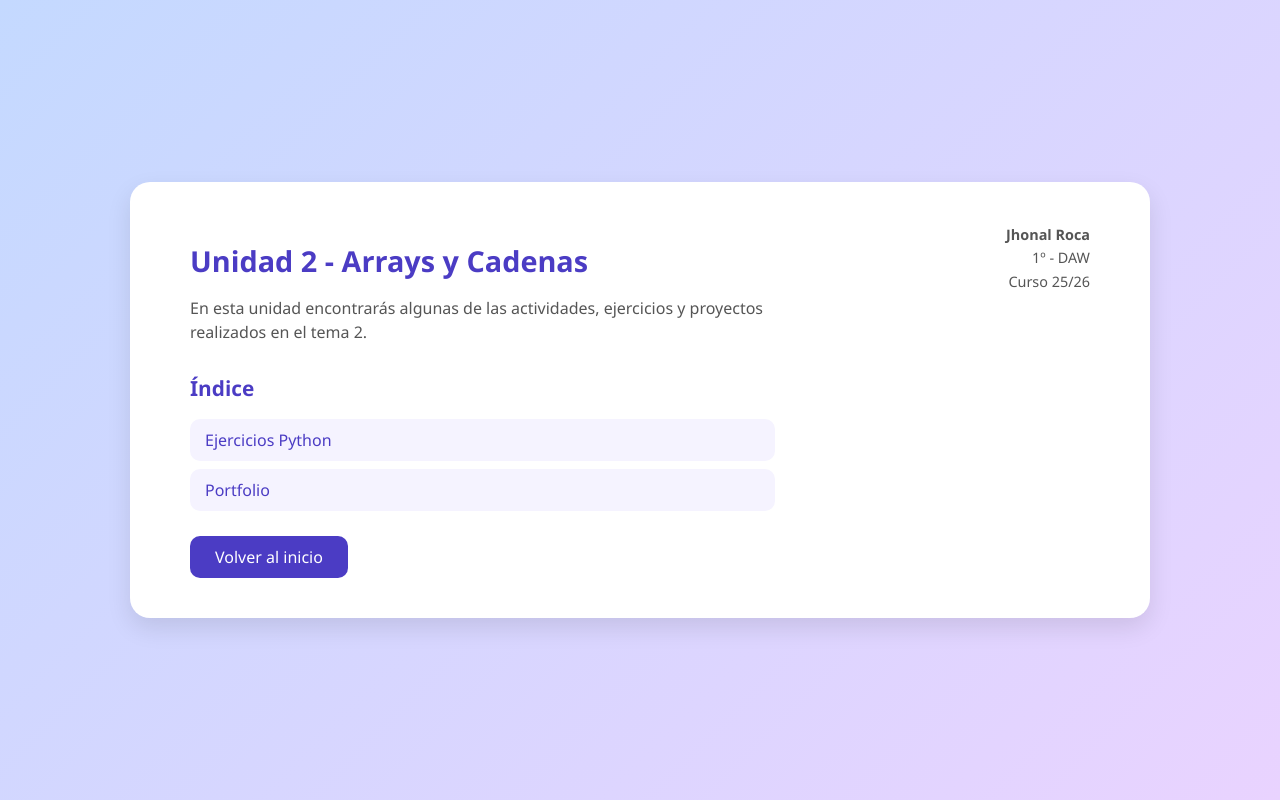
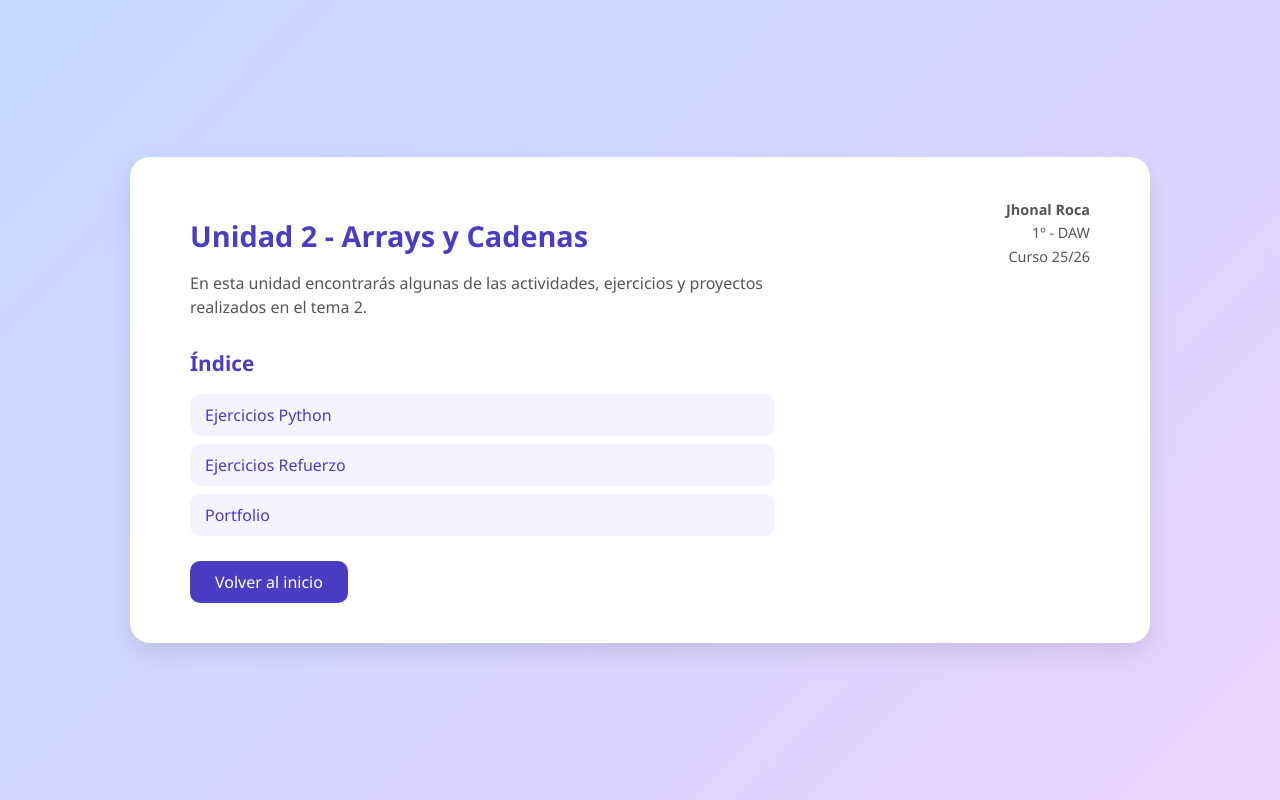
Before and after one commit to jrocher526/PROGR, a plain HTML site: page UD 2/index.html in a window 1280 px wide. Drawn offline with Linux system fonts and the light colour scheme.

Commit message:
Update index.html

```diff
--- a/UD 2/index.html
+++ b/UD 2/index.html
@@ -135,6 +135,7 @@
       <h2>Índice</h2>
       <ul>
         <li><a href="https://github.com/jrocher526/PROGR/tree/main/UD%202/Ejercicios%20Python" target="_blank">Ejercicios Python</a></li>
+        <li><a href="https://github.com/jrocher526/PROGR/tree/main/UD%202/Ejercicios%20Refuerzo" target="_blank">Ejercicios Refuerzo</a></li>
         <li><a href="https://github.com/jrocher526/PROGR/blob/main/UD%202/Portfolio%20PROGR%20-%20Tema%202.md" target="_blank">Portfolio</a></li>
       </ul>
 
```
